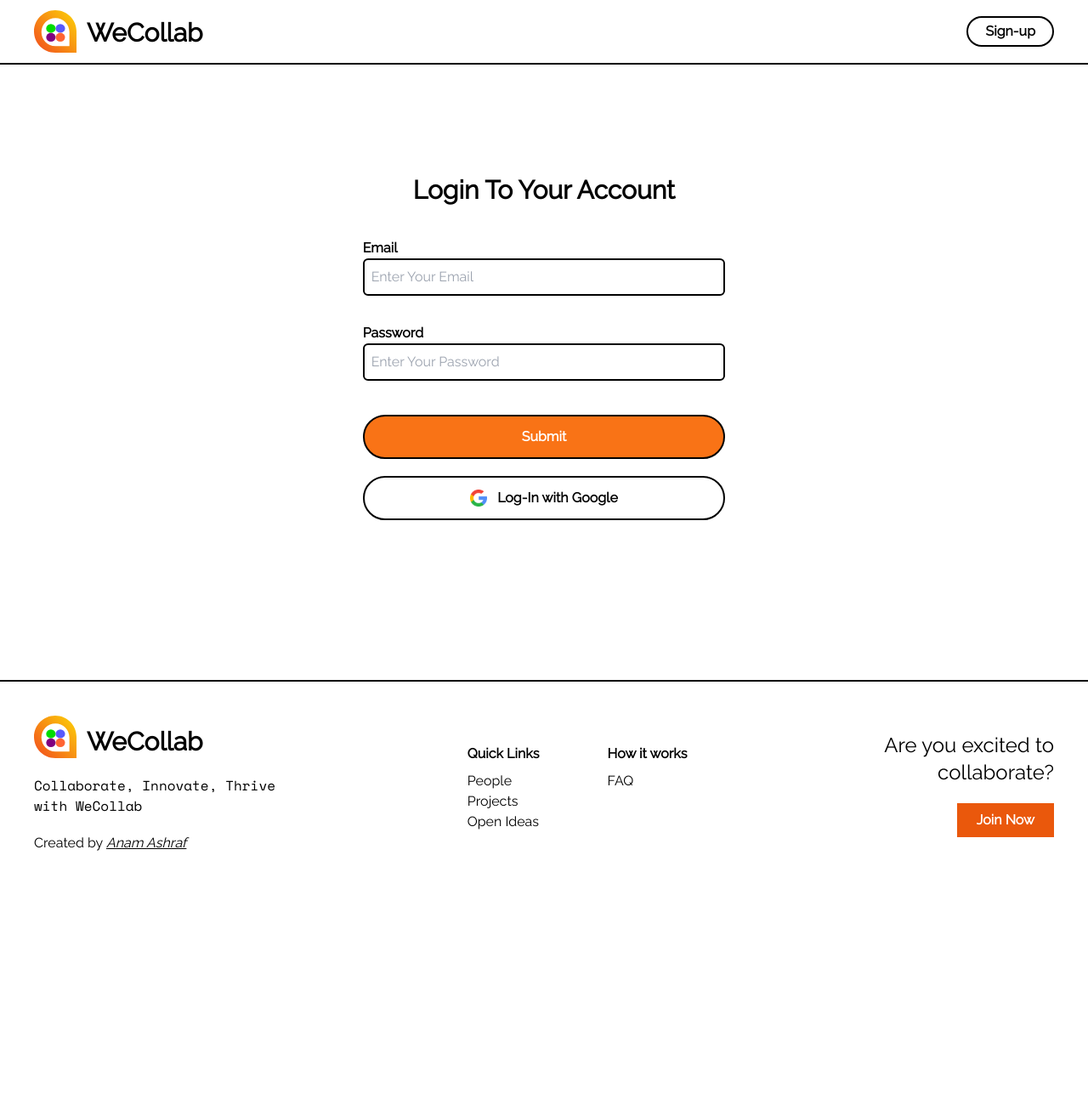
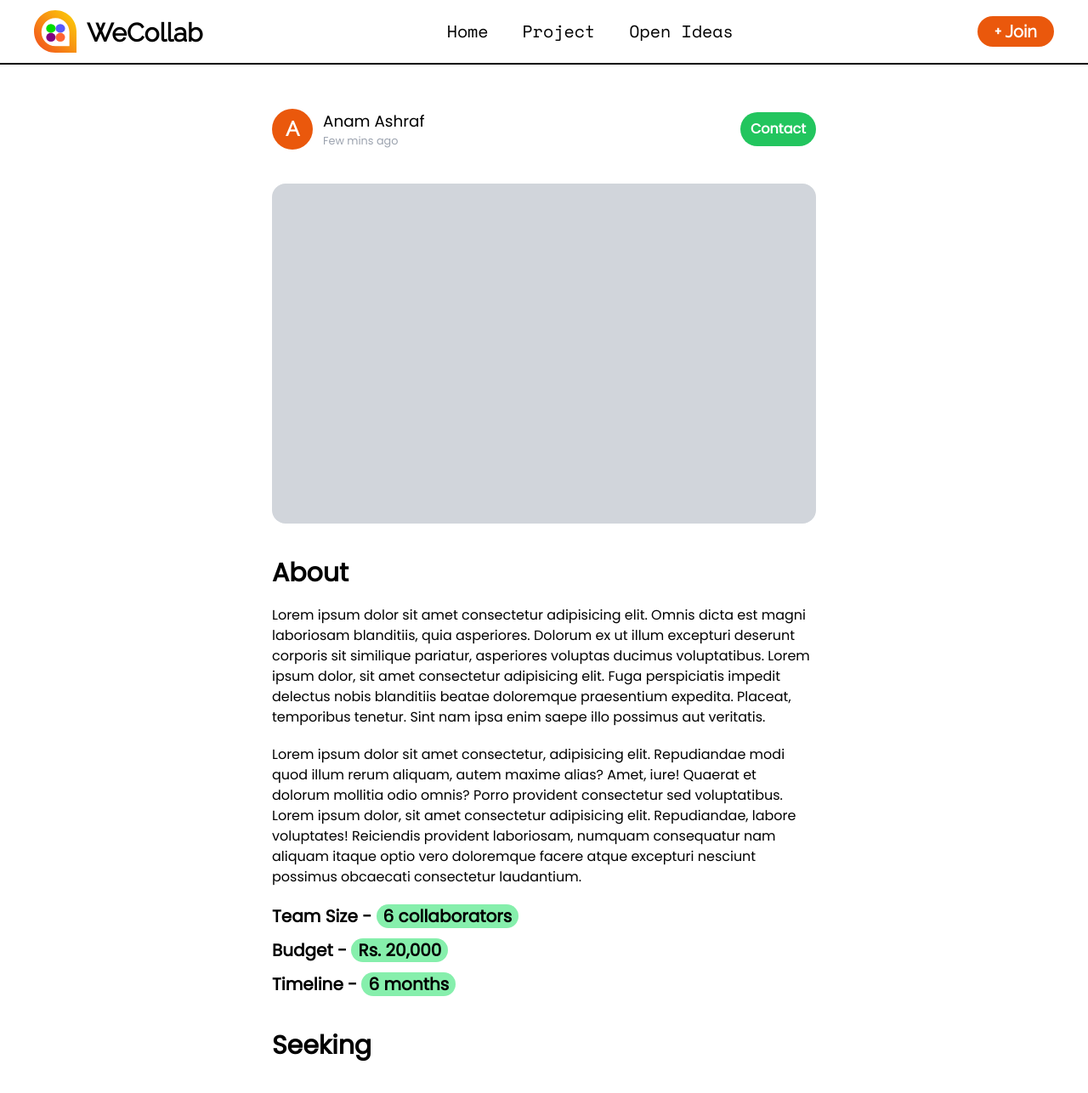
Before and after one commit to kalviumcommunity/S46_Anam_Capstone_WeCollab, a React (Vite) app in the folder frontend/: page /project in a window 1280 px wide. Shown: the top 1286 px of the page at 85% size. Before the commit the page ends 1044 px from the top, so only its background shows below. Built offline with nearby package versions, Linux system fonts and the light colour scheme; no server answers.

Commit message:
Created detailed project page

```diff
--- a/frontend/src/App.jsx
+++ b/frontend/src/App.jsx
@@ -4,6 +4,7 @@ import Home from "./components/Home"
 import Profile from "./components/Profile"
 import Setting from "./components/Setting"
 import AuthError from "./components/AuthError"
+import ProjectDetail from "./components/ProjectDetail"
 import {BrowserRouter,Routes,Route} from "react-router-dom"
 
 function App() {
@@ -18,6 +19,7 @@ function App() {
           <Route path="/profile" element={<Profile/>} />
           <Route path="/setting" element={<Setting/>} />
           <Route path="/google/oauth" element={<AuthError/>} />
+          <Route path="/project" element={<ProjectDetail/>} />
         </Routes>
       </BrowserRouter>
     </>
--- a/frontend/src/components/Form.jsx
+++ b/frontend/src/components/Form.jsx
@@ -17,7 +17,7 @@ export default function Form() {
 
     const handleGoogle = () => {
         try{
-            fetch("http://localhost:3000/api/google",{
+            fetch(import.meta.env.VITE_GOOGLE_AUTH,{
                 method: "POST",
                 headers: {
                     "Content-Type": "application/json"
--- a/frontend/src/components/Home.jsx
+++ b/frontend/src/components/Home.jsx
@@ -2,10 +2,11 @@ import Navbar from "./Navbar"
 import { useState } from "react";
 import Setting from "./Setting";
 import Project from "./Project";
+import ProjectDetail from "./ProjectDetail";
 
 export default function Home() {
 
-    const [activeSection, setActiveSection] = useState("Projects");
+    const [activeSection, setActiveSection] = useState("Projects")
 
     const categories = [{label: "Technology", value: "tech"},{label: "Art", value: "art"},{label: "Science", value: "science"}]
     const projectSize = [{label: "Big",value: "big"}, {label: "Medium", value: "medium"},{label:"Small",value: "small"}]
@@ -23,23 +24,23 @@ export default function Home() {
             <div className="w-full fixed z-10 items-center lg:items-start lg:w-[20dvw] bg-white border-black border-t-2 lg:border-t-0 lg:border-r-0 lg:static bottom-0 flex flex-col p-5 lg:p-10 font-semibold text-xl">
                 <div className="flex lg:block gap-12">
                     <div onClick={(e) => setActiveSection(e.target.innerHTML)} className="flex lg:hover:bg-slate-300 rounded-md cursor-pointer items-center">
-                        <img className="size-10" src="./assets/projects.svg" alt="" />
+                        <img className="lg:size-12 size-10" src="./assets/projects.svg" alt="" />
                         <p className="p-3 rounded-md hidden lg:block">Projects</p>
                     </div>
                     <div onClick={(e) => setActiveSection(e.target.innerHTML)}  className="flex lg:hover:bg-slate-300 rounded-md cursor-pointer items-center">
-                        <img className="size-10" src="./assets/ideas.svg" alt="" />
+                        <img className="lg:size-12 size-10" src="./assets/ideas.svg" alt="" />
                         <p className="p-3 rounded-md hidden lg:block">Open Ideas</p>
                     </div>
                     <div onClick={(e) => setActiveSection(e.target.innerHTML)}  className="flex lg:hover:bg-slate-300 rounded-md cursor-pointer items-center">
-                        <img className="size-10" src="./assets/showcase.svg" alt="" />
+                        <img className="lg:size-12 size-10" src="./assets/showcase.svg" alt="" />
                         <p className="p-3 rounded-md hidden lg:block">Showcase</p>
                     </div>
                     <div onClick={(e) => setActiveSection(e.target.innerHTML)}  className="flex lg:hover:bg-slate-300 rounded-md cursor-pointer items-center">
-                        <img className="size-10" src="./assets/connect.svg" alt="" />
+                        <img className="lg:size-12 size-10" src="./assets/connect.svg" alt="" />
                         <p className="p-3 rounded-md hidden lg:block">Connect</p>
                     </div>
                     <div onClick={(e) => setActiveSection(e.target.innerHTML)}  className="flex lg:hover:bg-slate-300 rounded-md cursor-pointer items-center">
-                        <img className="size-10" src="./assets/settings.svg" alt="" />
+                        <img className="lg:size-12 size-10" src="./assets/settings.svg" alt="" />
                         <p className="p-3 rounded-md hidden lg:block">Settings</p>
                     </div>
                 </div>
--- a/frontend/src/components/Navbar.jsx
+++ b/frontend/src/components/Navbar.jsx
@@ -91,7 +91,7 @@ export default function Navbar() {
                 </>
                 }
             </nav>
-            <div className={`${isVisible ? "": "hidden"} fixed right-3 z-10 top-[5rem] bg-white flex flex-col border-black font-raleway rounded-md border-2 shadow-lg w-1/2 lg:w-1/6 p-3`}>
+            <div className={`${isVisible ? "": "hidden"} fixed right-4 lg:right-6 z-30 top-16 bg-white flex flex-col border-black font-raleway rounded-md border-2 shadow-lg w-1/2 lg:w-1/6 p-3`}>
                 <h1 className="p-1 text-[1.15rem] lg:text-xl font-semibold">Account</h1>
                 <Link to="/profile">
                     <p className="hover:bg-red-100 p-1 hover:text-black text-gray-800 rounded-md cursor-pointer">View Profile</p>
--- a/frontend/src/components/Profile.jsx
+++ b/frontend/src/components/Profile.jsx
@@ -65,9 +65,6 @@ export default function Profile() {
     useEffect(() => {
         showDownloadURL()
         if (data) setCompletedSection(data.user.completedSection)
-        if(loading) console.log(loading)
-        else if(error) console.error(error)
-        if(!loading) console.log(data)
     },[loading])
 
   return (
--- a/frontend/src/components/Project.jsx
+++ b/frontend/src/components/Project.jsx
@@ -1,12 +1,21 @@
+import { useNavigate } from "react-router-dom"
+
 
 export default function Project() {
+
+    const navigate = useNavigate()
+
+    const handleSelection = () => {
+        navigate("/project")
+    }
+
   return (
-        <div className="lg:w-[60dvw] h-full overflow-y-auto border-black border-y-2 lg:border-y-0 lg:border-x-2 lg:flex items-center lg:items-start flex-col gap-10">
+        <div className="lg:w-[60dvw] h-full overflow-y-auto font-Poppins border-black border-y-2 lg:border-y-0 lg:border-x-2 lg:flex items-center lg:items-start flex-col gap-10">
 
             {/* Projects  */}
 
             <div className="grid w-full">
-                <div className="min-h-[25rem] p-5 w-full border-black border-b-2">
+                <div onClick={handleSelection} className="min-h-[25rem] py-5 px-24 w-full border-black border-b-2">
                     <div className="flex items-center gap-3">
                         <div className="flex justify-center items-center text-xl cursor-pointer text-white font-bold rounded-full bg-orange-600 h-10 w-10">
                             <p>A</p>
@@ -19,13 +28,13 @@ export default function Project() {
                     <div className="p-3">
                         Lorem ipsum dolor sit amet consectetur adipisicing elit. Excepturi minima reprehenderit inventore suscipit sapiente laudantium enim dolorem, veniam facilis eos saepe sit nulla itaque quas reiciendis quidem rem labore quam.
                     </div>
-                    <div className="h-[20rem] bg-slate-300 rounded-md"></div>
+                    <div className="h-[20rem] bg-slate-200 rounded-xl"></div>
                     <div className="flex gap-5 py-5">
                         <p>Likes</p>
                         <p>Add to Collections</p>
                     </div>
                 </div>
-                <div className="min-h-[25rem] p-5 w-full border-black border-b-2">
+                <div className="min-h-[25rem] py-5 px-24 w-full border-black border-b-2">
                     <div className="flex items-center gap-3">
                         <div className="flex justify-center items-center text-xl cursor-pointer text-white font-bold rounded-full bg-orange-600 h-10 w-10">
                             <p>A</p>
@@ -38,13 +47,13 @@ export default function Project() {
                     <div className="p-3">
                         Lorem ipsum dolor sit amet consectetur adipisicing elit. Excepturi minima reprehenderit inventore suscipit sapiente laudantium enim dolorem, veniam facilis eos saepe sit nulla itaque quas reiciendis quidem rem labore quam.
                     </div>
-                    <div className="h-[20rem] bg-slate-300 rounded-md"></div>
+                    <div className="h-[20rem] bg-slate-200 rounded-xl"></div>
                     <div className="flex gap-5 py-5">
                         <p>Likes</p>
                         <p>Add to Collections</p>
                     </div>
                 </div>
-                <div className="h-[25rem] p-5 w-full border-black border-b-2">
+                <div className="h-[25rem] py-5 px-24 w-full border-black border-b-2">
                     <div className="flex items-center gap-3">
                         <div className="flex justify-center items-center text-xl cursor-pointer text-white font-bold rounded-full bg-orange-600 h-10 w-10">
                             <p>A</p>
@@ -55,7 +64,7 @@ export default function Project() {
                         </div>
                     </div>
                 </div>
-                <div className="h-[25rem] p-5 w-full border-black border-b-2">
+                <div className="h-[25rem] py-5 px-24 w-full border-black border-b-2">
                     <div className="flex items-center gap-3">
                         <div className="flex justify-center items-center text-xl cursor-pointer text-white font-bold rounded-full bg-orange-600 h-10 w-10">
                             <p>A</p>
--- /dev/null
+++ b/frontend/src/components/ProjectDetail.jsx
@@ -0,0 +1,69 @@
+import Navbar from "./Navbar"
+import Footer from "./Footer"
+
+export default function ProjectDetail() {
+  return (
+    <>
+        <Navbar/>
+        <div className="flex flex-col items-center py-24 lg:py-32 font-Poppins">
+            <div className="flex items-center justify-between w-5/6 lg:w-1/2">
+                <div className="flex items-center gap-3">
+                    <div className="flex justify-center items-center text-2xl cursor-pointer text-white font-raleway font-bold rounded-full bg-orange-600 h-12 w-12">
+                        <p>A</p>
+                    </div>
+                    <div>
+                        <p className="text-[1.15rem]">Anam Ashraf</p>
+                        <p className="text-[0.8rem] text-gray-400">Few mins ago</p>
+                    </div>
+                </div>
+                <div>
+                    <button className="bg-green-500 text-white px-3 py-2 rounded-full font-semibold">Contact</button>
+                </div>
+            </div>
+            <div className="bg-gray-300 rounded-2xl w-5/6 lg:w-1/2 h-[25dvh] lg:h-[50dvh] m-10"></div>
+            <div className="flex flex-col gap-5 w-5/6 lg:w-1/2">
+                <h1 className="text-3xl font-bold">About</h1>
+                <p>Lorem ipsum dolor sit amet consectetur adipisicing elit. Omnis dicta est magni laboriosam blanditiis, quia asperiores. Dolorum ex ut illum excepturi deserunt corporis sit similique pariatur, asperiores voluptas ducimus voluptatibus. Lorem ipsum dolor, sit amet consectetur adipisicing elit. Fuga perspiciatis impedit delectus nobis blanditiis beatae doloremque praesentium expedita. Placeat, temporibus tenetur. Sint nam ipsa enim saepe illo possimus aut veritatis.</p>
+                <p>Lorem ipsum dolor sit amet consectetur, adipisicing elit. Repudiandae modi quod illum rerum aliquam, autem maxime alias? Amet, iure! Quaerat et dolorum mollitia odio omnis? Porro provident consectetur sed voluptatibus. Lorem ipsum dolor, sit amet consectetur adipisicing elit. Repudiandae, labore voluptates! Reiciendis provident laboriosam, numquam consequatur nam aliquam itaque optio vero doloremque facere atque excepturi nesciunt possimus obcaecati consectetur laudantium.</p>
+                <div className="flex flex-col gap-3 text-xl">
+                    <p className="font-semibold">Team Size - <span className="bg-green-300 px-2 rounded-full">6 collaborators</span> </p>
+                    <p className="font-semibold">Budget - <span className="bg-green-300 px-2 rounded-full">Rs. 20,000</span> </p>
+                    <p className="font-semibold">Timeline - <span className="bg-green-300 px-2 rounded-full">6 months</span> </p>
+                </div>
+                <h1 className="text-3xl py-5 font-bold">Seeking</h1>
+                <div className="grid lg:grid-cols-2 gap-5">
+                    <div className="flex flex-col gap-5 bg-[#bbb2cf] text-[#33294e] p-5 lg:p-10 rounded-xl">
+                        <div>
+                            <h1 className="text-xl lg:text-2xl font-semibold">Programmer</h1>
+                            <p className="text-sm">Experience - 2 years</p>
+                        </div>
+                        <p>Lorem ipsum dolor sit amet consectetur adipisicing elit. Sit dignissimos blanditiis, sequi est eaque laborum nobis accusamus unde quis soluta eveniet minus?</p>
+                    </div>
+                    <div className="flex flex-col gap-5 bg-[#cb9ca2] text-[#35282a] p-5 lg:p-10 rounded-xl">
+                        <div>
+                            <h1 className="text-xl lg:text-2xl font-semibold">Project Manager</h1>
+                            <p className="text-sm">Experience - 2 years</p>
+                        </div>
+                        <p>Lorem ipsum dolor sit amet consectetur adipisicing elit. Sit dignissimos blanditiis, sequi est eaque laborum nobis accusamus unde quis soluta eveniet minus?</p>
+                    </div>
+                    <div className="flex flex-col gap-5 bg-[#afbbbb] text-[#363b3b] p-5 lg:p-10 rounded-xl">
+                        <div>
+                            <h1 className="text-xl lg:text-2xl font-semibold">UI Designer</h1>
+                            <p className="text-sm">Experience - 2 years</p>
+                        </div>
+                        <p>Lorem ipsum dolor sit amet consectetur adipisicing elit. Sit dignissimos blanditiis, sequi est eaque laborum nobis accusamus unde quis soluta eveniet minus?</p>
+                    </div>
+                    <div className="flex flex-col gap-5 bg-[#9ea7bb] text-[#353841] p-5 lg:p-10 rounded-xl">
+                        <div>
+                            <h1 className="text-xl lg:text-2xl font-semibold">UX Designer</h1>
+                            <p className="text-sm">Experience - 2 years</p>
+                        </div>
+                        <p>Lorem ipsum dolor sit amet consectetur adipisicing elit. Sit dignissimos blanditiis, sequi est eaque laborum nobis accusamus unde quis soluta eveniet minus?</p>
+                    </div>
+                </div>
+            </div>
+        </div>
+        <Footer/>
+    </>
+  )
+}
--- a/frontend/src/components/Setting.jsx
+++ b/frontend/src/components/Setting.jsx
@@ -12,7 +12,7 @@ export default function Setting() {
 
   return (
     <>
-        <div className={` ${isVisible ? "" : "hidden lg:block" } h-[90dvh] w-full lg:w-[30dvw] fixed bg-white border-black lg:border-x-2 lg:static bottom-0 flex flex-col font-semibold`}>
+        <div className={` ${isVisible ? "" : "hidden lg:block" } h-[90dvh] w-full font-Poppins lg:w-[30dvw] fixed bg-white border-black lg:border-x-2 lg:static bottom-0 flex flex-col font-semibold`}>
                 <h1 className="text-3xl pt-10 pb-5 px-5">Settings</h1>
                 <div onClick={handleClick} className={`flex w-full ${selectedSetting === "Account Information" ? "bg-red-200 border-red-500 border-r-4" : ""} hover:bg-red-200 cursor-pointer items-center gap-3 p-5`}>
                     <img className="size-6" src="./assets/account.svg" alt="" />
```
